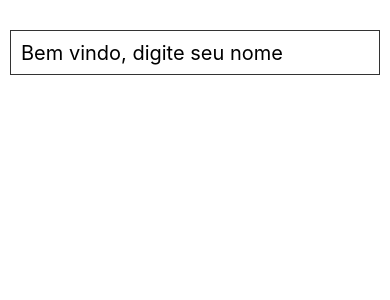
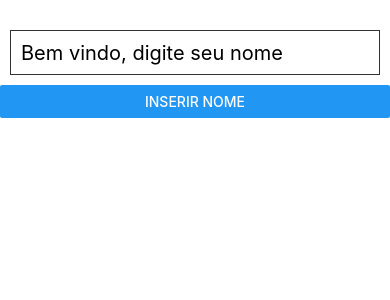
Before and after one commit to Demershow/React-Native-Course, a React Native app: screen / in a window 390 px wide. Shown: the top 300 px of the page. Built offline with nearby package versions, Linux system fonts and the light colour scheme.

Commit message:
Aula 20: Trabalhando com Botões

```diff
--- a/App.js
+++ b/App.js
@@ -1,5 +1,5 @@
 import React, {Component} from 'react';
-import { View, Text, TextInput, StyleSheet } from 'react-native';
+import { View, Text, TextInput, StyleSheet, Button } from 'react-native';
 
 
 export default class App extends Component{
@@ -7,18 +7,21 @@ export default class App extends Component{
   constructor(props){
     super(props);
     this.state = {
-      nome: ''
+      nome: '',
+      input: ''
     }
 
-    this.takeName = this.takeName.bind(this)
+    this.insertName = this.insertName.bind(this)
   }
 
-  takeName(texto) {
-    if (texto.length > 0) {
-      this.setState({nome: 'Bem vindo: ' + texto})
-    } else {
-      this.setState({nome: ''})
+
+
+  insertName(){
+    if(this.state.input  === ''){
+      alert('Digite seu nome')
+      return;
     }
+    this.setState({nome: "Bem vindo: " + this.state.input})
   }
 
   render(){
@@ -28,8 +31,9 @@ export default class App extends Component{
           style={styles.input}
           placeholder="Bem vindo, digite seu nome"
           underlineColorAndroid='transparent'
-          onChangeText={this.takeName}
+          onChangeText={(txt) => this.setState({input: txt})}
         />
+        <Button title='inserir nome' onPress={this.insertName} />
         <Text style={styles.text}>
           {this.state.nome}
         </Text>
```
